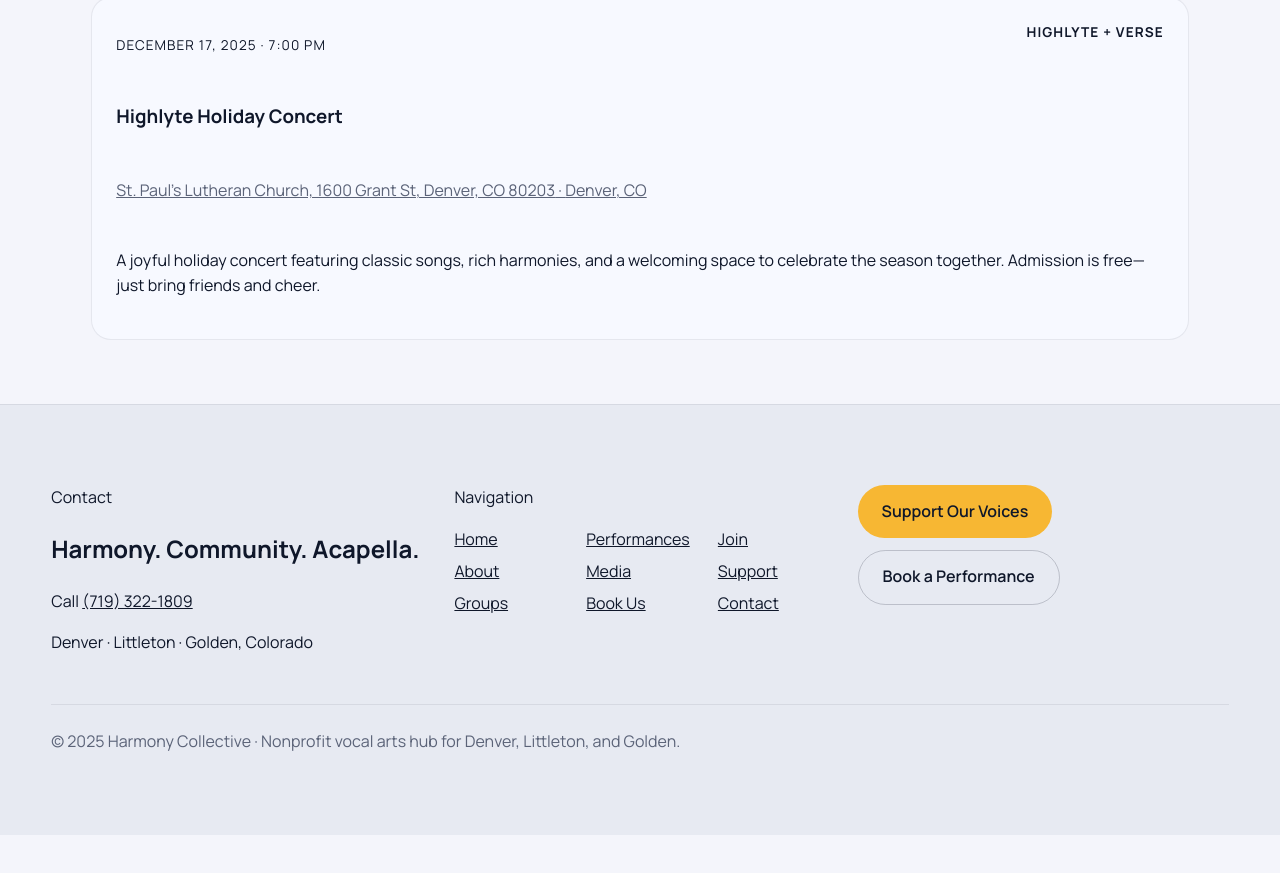
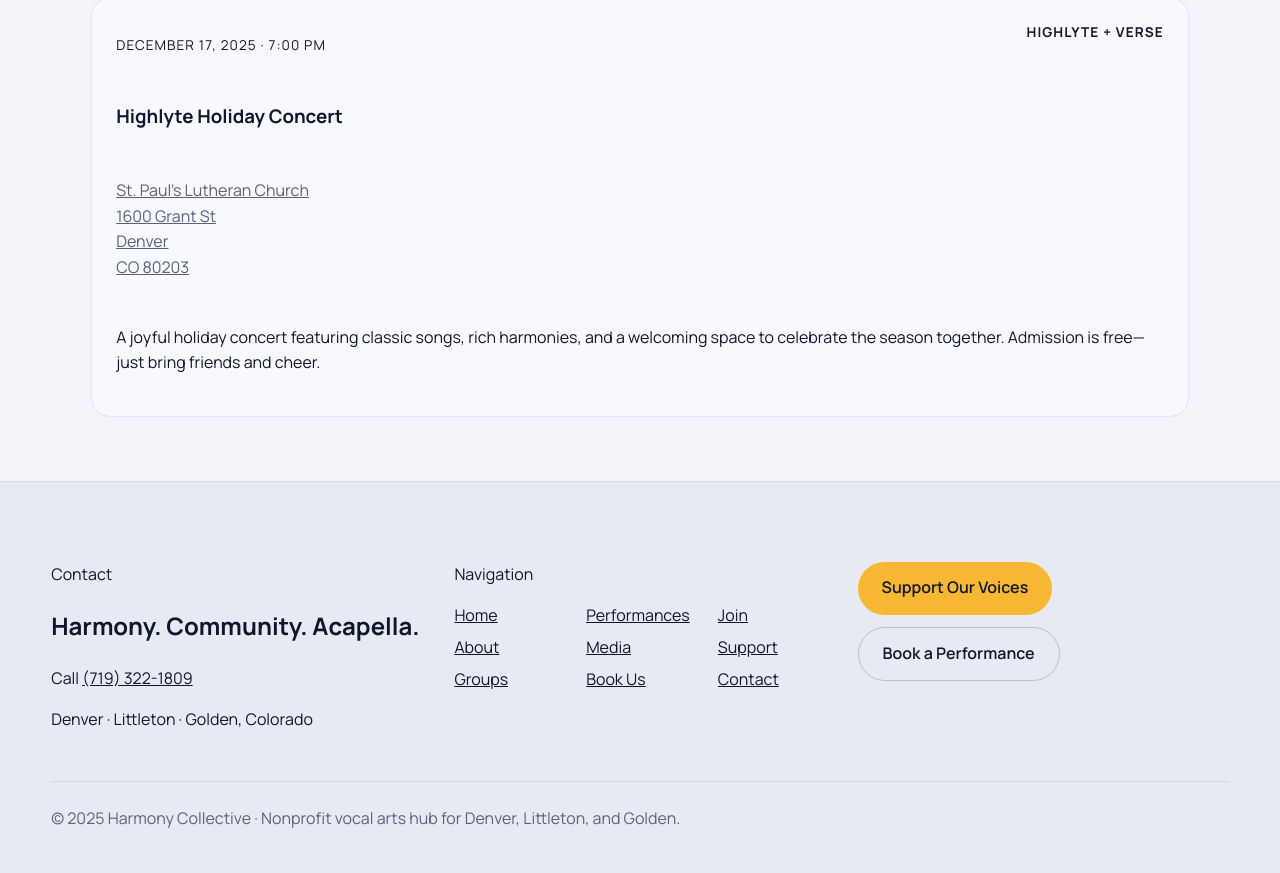
Before and after one commit to HAdamCode/harmony_collective, a React (Vite) app: page /performances in a window 1280 px wide. Shown: the part 747-1620 px from the top of the page. Before the commit the page ends 1582 px from the top, so only its background shows below. Built offline with nearby package versions, Linux system fonts and the light colour scheme.

Commit message:
much better

```diff
--- a/src/pages/Home.jsx
+++ b/src/pages/Home.jsx
@@ -84,6 +84,13 @@ export default function Home() {
           {upcomingEvents.map((event) => {
             const locationQuery = encodeURIComponent(`${event.location} ${event.city}`)
             const locationHref = `https://www.google.com/maps?q=${locationQuery}`
+            const locationParts = event.location.split(',').map((part) => part.trim()).filter(Boolean)
+            const includesCityInLocation =
+              event.city && event.location.toLowerCase().includes(event.city.toLowerCase())
+            const displayParts = [...locationParts]
+            if (event.city && !includesCityInLocation) {
+              displayParts.push(event.city)
+            }
             return (
               <article className="event-card" key={event.title}>
                 <div className="event-card__header">
@@ -95,7 +102,12 @@ export default function Home() {
                 <h3>{event.title}</h3>
                 <p className="event-card__location">
                   <a href={locationHref} target="_blank" rel="noreferrer">
-                    {event.location} · {event.city}
+                    {displayParts.map((part, index) => (
+                      <span key={`${part}-${index}`}>
+                        {part}
+                        {index < displayParts.length - 1 && <br />}
+                      </span>
+                    ))}
                   </a>
                 </p>
                 <p>{event.description}</p>
--- a/src/pages/Performances.jsx
+++ b/src/pages/Performances.jsx
@@ -21,6 +21,13 @@ export default function Performances() {
           {upcomingEvents.map((event) => {
             const locationQuery = encodeURIComponent(`${event.location} ${event.city}`)
             const locationHref = `https://www.google.com/maps?q=${locationQuery}`
+            const locationParts = event.location.split(',').map((part) => part.trim()).filter(Boolean)
+            const includesCityInLocation =
+              event.city && event.location.toLowerCase().includes(event.city.toLowerCase())
+            const displayParts = [...locationParts]
+            if (event.city && !includesCityInLocation) {
+              displayParts.push(event.city)
+            }
             return (
               <article className="event-card" key={event.title}>
                 <div className="event-card__header">
@@ -32,7 +39,12 @@ export default function Performances() {
                 <h3>{event.title}</h3>
                 <p className="event-card__location">
                   <a href={locationHref} target="_blank" rel="noreferrer">
-                    {event.location} · {event.city}
+                    {displayParts.map((part, index) => (
+                      <span key={`${part}-${index}`}>
+                        {part}
+                        {index < displayParts.length - 1 && <br />}
+                      </span>
+                    ))}
                   </a>
                 </p>
                 <p>{event.description}</p>
```
